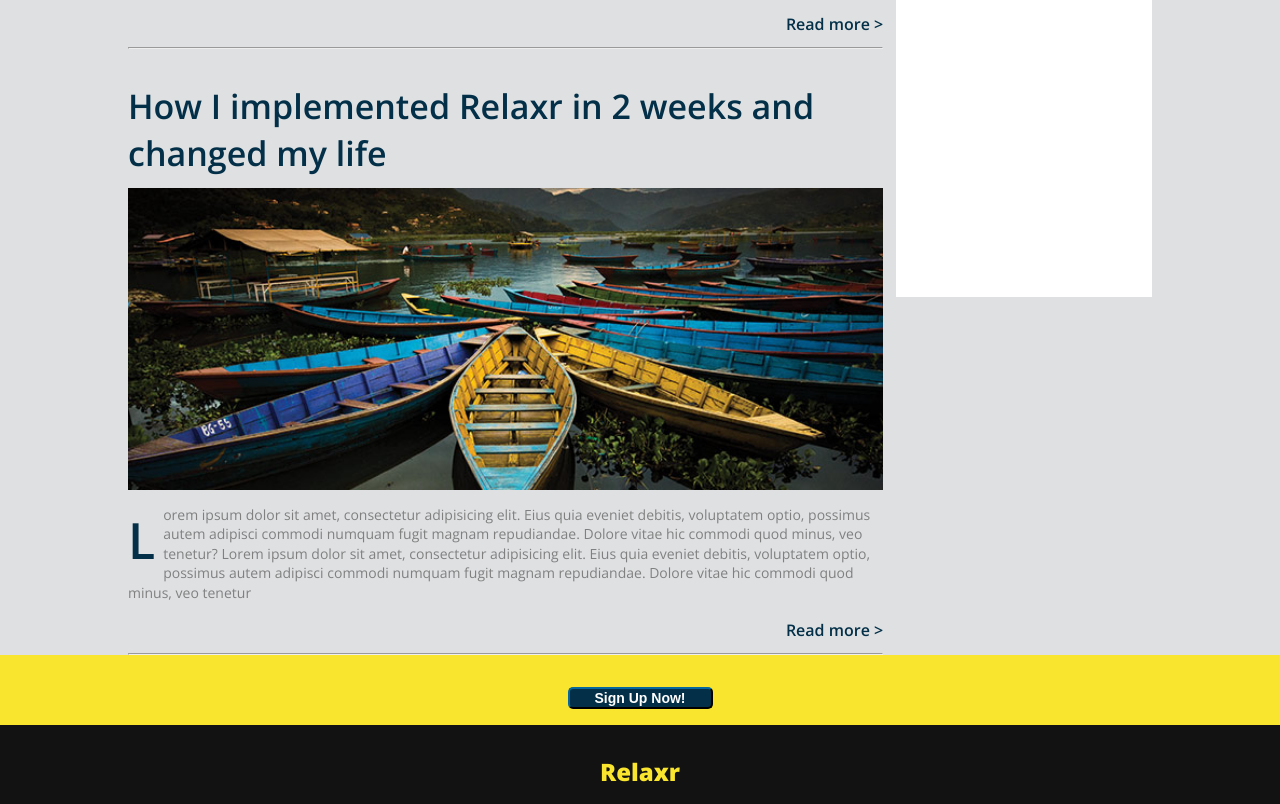
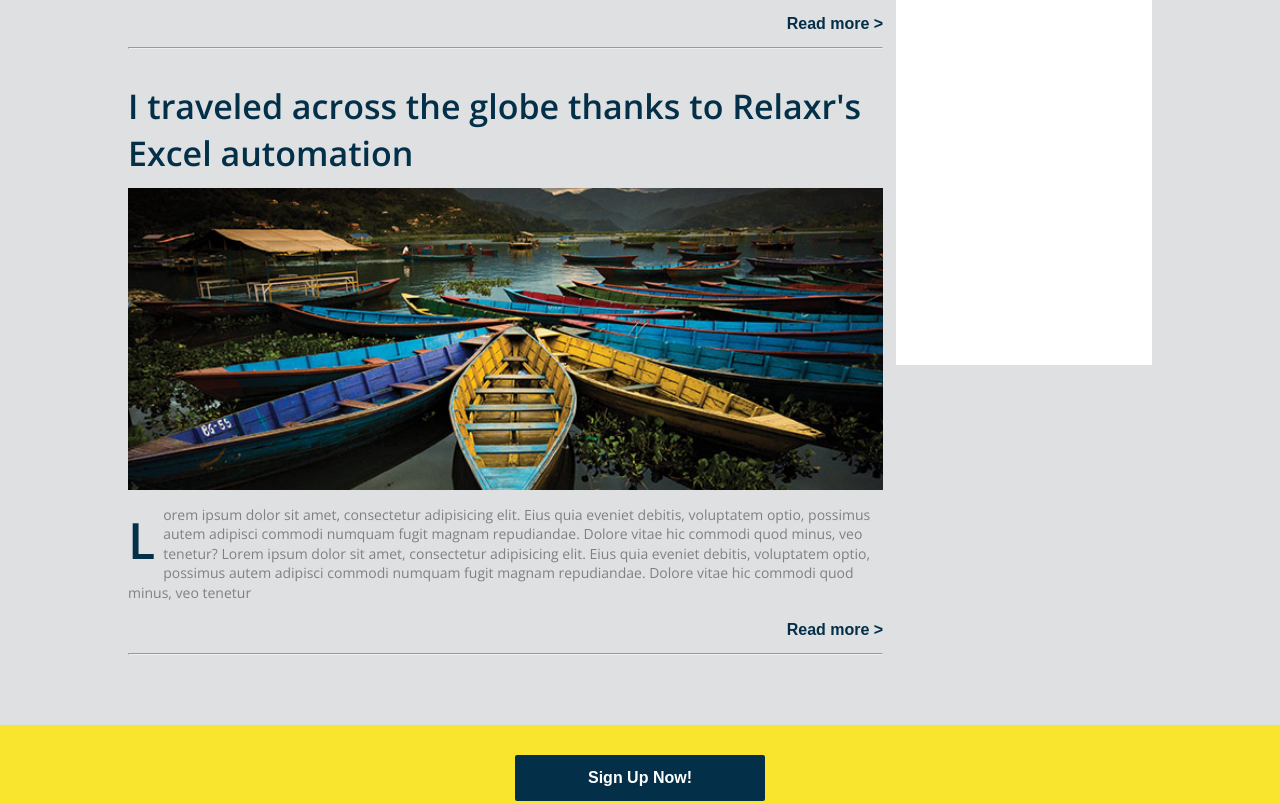
Before and after one commit to tomkol/Assignment---week-3, a plain HTML site: page index.html in a window 1280 px wide. Shown: the part 657-1461 px from the top of the page. Drawn offline with nearby package versions, Linux system fonts and the light colour scheme.

Commit message:
small updates (e.g button and styling)

```diff
--- a/index.html
+++ b/index.html
@@ -15,7 +15,7 @@
 	</head>
 	<body>
 
-		<section class="top">
+		<section class="top clearfix">
 		<header>Relaxr</header>
 			<ul>
 				<li class="big">About</li>
@@ -37,7 +37,7 @@
 			<br><br>
 			<hr></hr>
 			<br><br>
-			<h2>How I implemented Relaxr in 2 weeks and changed my life</h2>
+			<h2>I traveled across the globe thanks to Relaxr's Excel automation</h2>
 		    <img src="./blog_photo2.jpg"></img>
 		   		<p><em>L</em>orem ipsum dolor sit amet, consectetur adipisicing elit. Eius quia eveniet debitis, voluptatem optio, possimus autem adipisci commodi numquam fugit magnam repudiandae. Dolore vitae hic commodi quod minus, veo tenetur? Lorem ipsum dolor sit amet, consectetur adipisicing elit. Eius quia eveniet debitis, voluptatem optio, possimus autem adipisci commodi numquam fugit magnam repudiandae. Dolore vitae hic commodi quod minus, veo tenetur </p>
 		   		<br>
@@ -46,7 +46,7 @@
 			<hr></hr>
 		</section>
 
-		<section class="right">
+		<section class="right clearfix">
 
     <h3>Categories</h3>
 	  <ul>
@@ -62,12 +62,12 @@
     	<a href="">Learn More</a>
  		<p class="ad">Ad unit</p>
 		</section>
-
+		<div></div>
 		<br>
 		<br> <br>
 
-		<section class="signup">
-					<div class="cta"><button id="second">Sign Up Now!</button></div>
+		<section class="bottom-cta clear">
+			<a class="button blue" href="">Sign Up Now!</a>
 		</section>
 
 
--- a/style.css
+++ b/style.css
@@ -99,12 +99,14 @@ body {
   text-align: right;
   color: yellow;
   margin-bottom: 20px;
+  float: right;
 }
 
 .left {
   float: left;
   width: 69%;
   padding-left: 10%;
+  margin-bottom: 70px;
 }
 
 .right {
@@ -123,7 +125,8 @@ body {
 
 a {
   text-decoration: none;
-  text-alight: right
+  font-family: 'Oswald', sans-serif;
+  text-transform: uppercase;
 }
 
 em {
@@ -151,9 +154,6 @@ em {
   padding-top: 30px;
 }
 
-.cta {
-  text-align: center;
-}
 
 .signup {
   width: 100%;
@@ -163,17 +163,7 @@ em {
   clear: both;
 }
 
-button {
-  font-weight: 800;
-  font-size: 14px;
-  border-radius: 5px;
-  margin-top: 2rem;
-  color: white;
-  background-color: #033048;
-  border-color: #033048;
-  padding-left: 25px;
-  padding-right: 25px;
-}
+
 
 #copyright {
   color: white;
@@ -204,6 +194,7 @@ h3 {
 
 .right li {
   padding: 1px 0px;
+  font-size: 14px;
 }
 
 .left a {
@@ -213,6 +204,7 @@ h3 {
   font-weight: 600;
   float: right;
   clear: both;
+  text-transform: none;
 }
 
 h2 {
@@ -221,6 +213,42 @@ h2 {
   font-weight: 600;
 }
 
+p {
+  font-size: 14px;
+  color: grey;
+}
+
 .left p {
   font-size: 14px;
   color: grey;
+}
+
+.bottom-cta {
+  background: #f9e42e;
+  padding: 30px;
+  text-align: center;
+  margin-top: 50px;
+}
+
+.button {
+  border-radius: 5px;
+  font-weight: 800;
+  padding: 12px 0;
+  width: 250px;
+  font-size: 28px;
+  text-align: center;
+  display: block;
+  margin: 0 auto;
+  border-radius: 2px;
+}
+
+.blue {
+  background: #033048;
+  color: #fff;
+  font-size: 16px;
+  text-transform: none;
+}
+
+br {
+  margin-bottom: 100px;
+}
```
